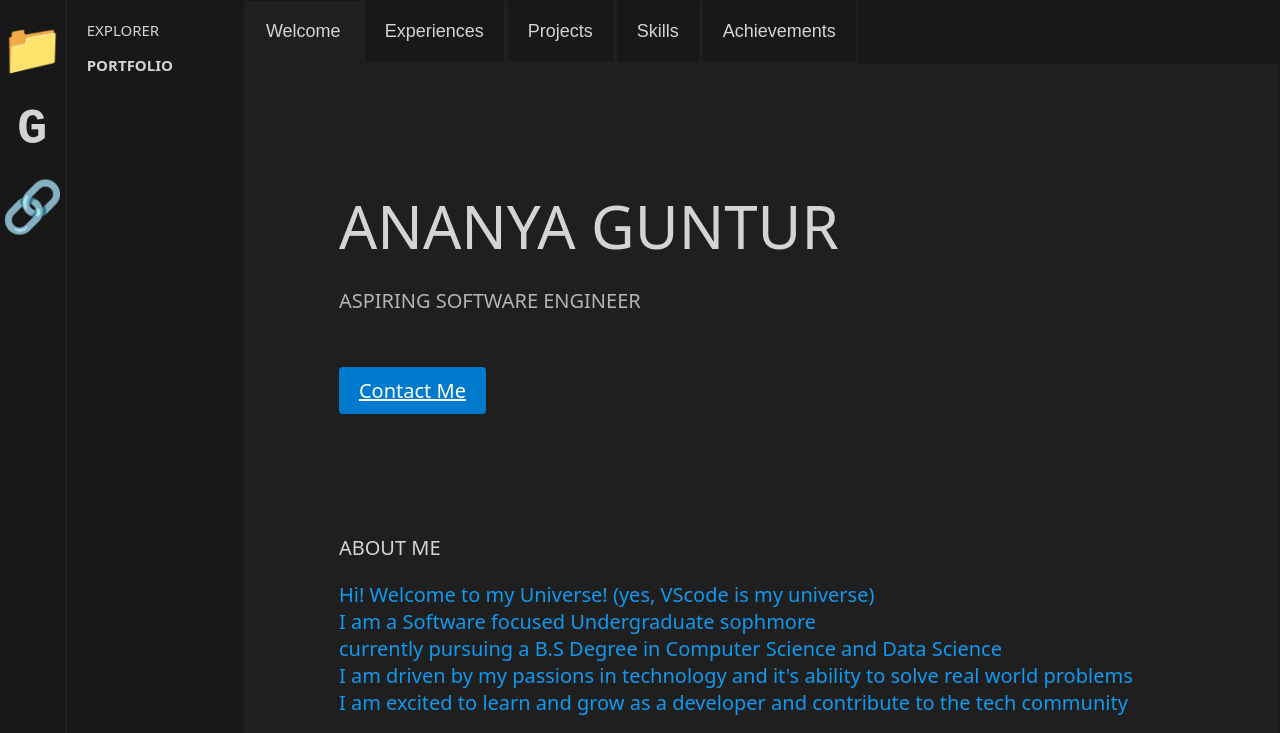
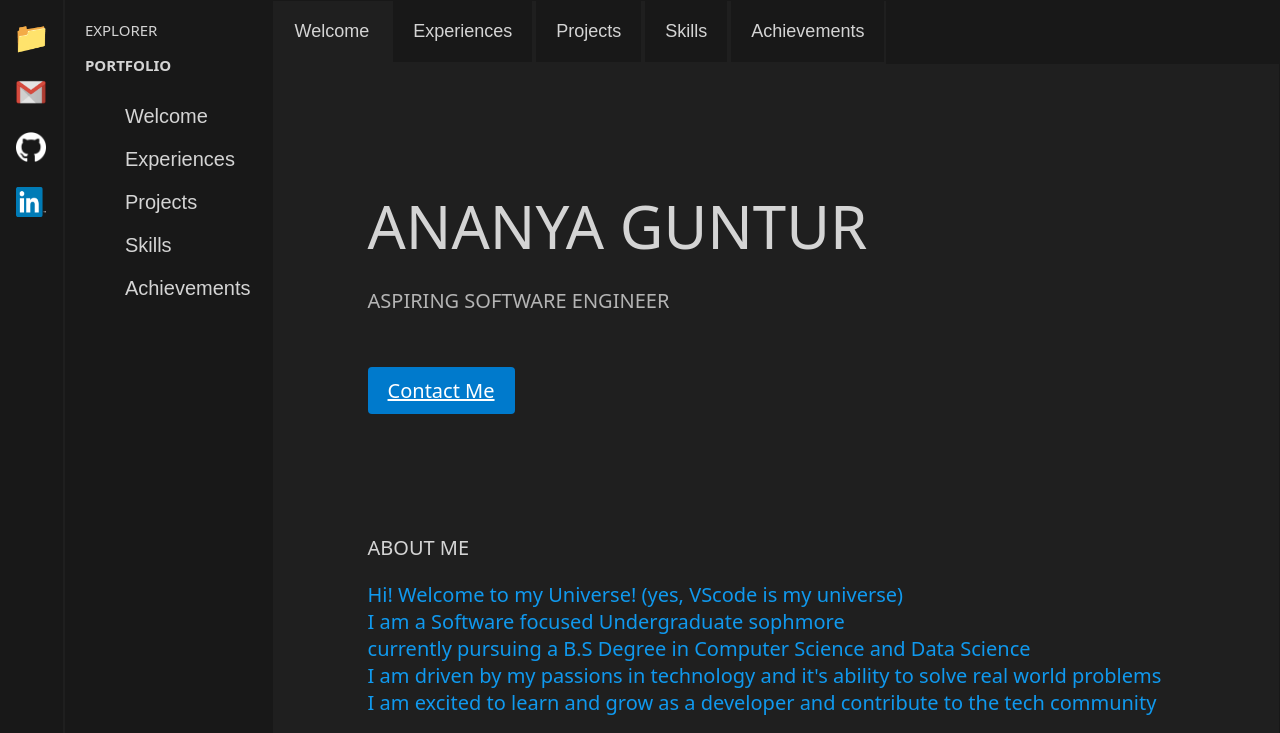
Before and after one commit to AnanyaGuntur8/portfolio, a plain HTML site: page index.html in a window 1280 px wide. Drawn offline with Linux system fonts and the light colour scheme.

Commit message:
Commit to Main

```diff
--- a/index.html
+++ b/index.html
@@ -10,12 +10,19 @@
     <div class="vscode">
         <div class="activity-bar">
             <div class="icon" onclick="toggleSidebar()">📁</div>
-            <div class="icon"><strong>G</strong></div>
-            <div class="icon">🔗</div>
+            <div class="icon-contacts"><a href="mailto:ananya.guntur@gmail.com"><img src="gmail.png" alt="gmail"></a></div>
+            <div class="icon-contacts"><a href="https://github.com/AnanyaGuntur8"><img src="Github.png" alt="github"></a></div>
+            <div class="icon-contacts"><a href="https://www.linkedin.com/in/ananya-guntur-8b97a320a/"><img src="LinkedIn.png" alt="linkedIn"></a></div>
         </div>
         <div class="sidebar">
             <h1 class="explore">EXPLORER</h1>
             <div class="portfolio">PORTFOLIO</div>
+            <button class="button-link" onclick="openButton(event, 'tab1')">Welcome</button>
+            <button class="button-link" onclick="openButton(event, 'tab2')">Experiences</button>
+            <button class="button-link" onclick="openButton(event, 'tab3')">Projects</button>
+            <button class="button-link" onclick="openButton(event, 'tab4')">Skills</button>
+            <button class="button-link" onclick="openButton(event, 'tab5')">Achievements</button>
+
         </div>
         <div class="editor">
             <div class="tabs">
--- a/scripts.js
+++ b/scripts.js
@@ -11,6 +11,19 @@ function openTab(evt, tabName) {
         tabcontent[i].style.display = "none";
     }
     tablinks = document.getElementsByClassName("tablink");
+    for (i = 0; i < tablinks.length; i++) {
+        tablinks[i].className = tablinks[i].className.replace(" active", "");
+    }
+    document.getElementById(tabName).style.display = "block";
+    evt.currentTarget.className += " active";
+}
+function openButton(evt, tabName) {
+    var i, tabcontent, tablinks;
+    tabcontent = document.getElementsByClassName("tabcontent");
+    for (i = 0; i < tabcontent.length; i++) {
+        tabcontent[i].style.display = "none";
+    }
+    tablinks = document.getElementsByClassName("button-link");
     for (i = 0; i < tablinks.length; i++) {
         tablinks[i].className = tablinks[i].className.replace(" active", "");
     }
--- a/styles.css
+++ b/styles.css
@@ -11,7 +11,7 @@ body, html {
 .vscode {
     display: flex;
     height: calc(100vh - 30px);
-    position: relative; /* Ensures the sidebar toggle works correctly */
+    position: relative;
 }
 
 .activity-bar {
@@ -25,7 +25,12 @@ body, html {
 }
 .icon{
     padding-top: 20px;
-    font-size: 50px;
+    font-size: 30px;
+}
+.icon-contacts img{
+    padding-top: 20px;
+    height: 30px;
+    width: 30px;
 }
 
 .sidebar {
@@ -33,38 +38,52 @@ body, html {
     background-color: #181818;
     padding: 10px;
     border-right: 1px solid #181818;
-    transition: width 0.3s; /* Add transition for smooth toggle */
+    transition: width 0.3s;
+    display: flex;
+    flex-direction: column;
 }
 .sidebar.hidden {
     width: 0;
     padding: 0;
     border: none;
 }
+.button-link{
+    padding: 10px;
+    border: none;
+    background-color: #181818;
+    color: #d4d4d4;
+    font-size: 20px;
+    text-align: left;
+    padding-left: 50px;
+}
+.button-link.active {
+    background-color: #1F1F1F;
+}
 
 .editor {
     width: 100%;
     padding: 1px;
-    height: calc(100% - 30px); /* Adjust for the height of the status bar */
-    position: relative; /* Ensures .tabcontent stays within editor */
+    height: calc(100% - 30px);
+    position: relative;
 }
 
 .tabs {
     display: flex;
     border-bottom: 1px solid #1F1F1F;
-    position: sticky; /* Keep tabs fixed at the top of the editor */
-    top: 0; /* Align with the top of the editor area */
-    background-color: #181818; /* Match background color */
-    z-index: 2; /* Ensure tabs are above the tab content */
+    position: sticky;
+    top: 0;
+    background-color: #181818;
+    z-index: 2;
     margin-top: 3;
 }
 
 .tablink {
     background-color: #181818;
     color: #d4d4d4;
-    padding: 20px; /* Increase padding for larger tabs */
-    font-size: 18px; /* Increase font size */
-    border: 2px solid #1F1F1F; /* Add border */
-    border-top: 2px; /* Optional: add border radius for rounded corners */
+    padding: 20px;
+    font-size: 18px;
+    border: 2px solid #1F1F1F;
+    border-top: 2px;
     outline: none;
     cursor: pointer;
     transition: background-color 0.3s;
@@ -87,7 +106,7 @@ body, html {
 }
 
 .tabcontent.active {
-    display: block; /* Only display the active tab content */
+    display: block;
 }
 
 .hidden {
@@ -97,7 +116,7 @@ body, html {
 .explore {
     font-family: system-ui, -apple-system, BlinkMacSystemFont, 'Segoe UI', Roboto, Oxygen, Ubuntu, Cantarell, 'Open Sans', 'Helvetica Neue', sans-serif;
     font-weight: lighter;
-    font-size: 15px; /* Increase font size */
+    font-size: 15px;
     padding: 17px 10;
     padding-left: 10px;
     width: 100%;
@@ -105,12 +124,10 @@ body, html {
     justify-content: flex-start;
     align-items: center;
 }
-
-/* Portfolio styling */
 .portfolio {
     font-family: system-ui, -apple-system, BlinkMacSystemFont, 'Segoe UI', Roboto, Oxygen, Ubuntu, Cantarell, 'Open Sans', 'Helvetica Neue', sans-serif;
     font-weight: bold;
-    font-size: 15px; /* Increase font size */
+    font-size: 15px;
     padding-top: 5px;
     padding-bottom: 10px;
     padding-left: 10px;
@@ -118,7 +135,7 @@ body, html {
     display: flex;
     justify-content: flex-start;
     align-items: center;
-    margin-bottom: 100px; /* Adjust the margin to align it with the tab contents */
+    margin-bottom: 10px;
 }
 
 .welcomescreen {
@@ -127,9 +144,9 @@ body, html {
     font-family: system-ui, -apple-system, BlinkMacSystemFont, 'Segoe UI', Roboto, Oxygen, Ubuntu, Cantarell, 'Open Sans', 'Helvetica Neue', sans-serif;
     padding-left: 75px;
     padding-top: 100px;
-    padding-bottom: 0; /* Remove bottom padding */
-    margin: 0; /* Remove any default margin */
-    padding-bottom: 0px; /* Ensure there's a small space between the welcome screen and the content */
+    padding-bottom: 0;
+    margin: 0;
+    padding-bottom: 0px;
 }
 
 .welcome-container {
```
Also changed, not shown: Github.png (added), LinkedIn.png (added), gmail.png (added).
